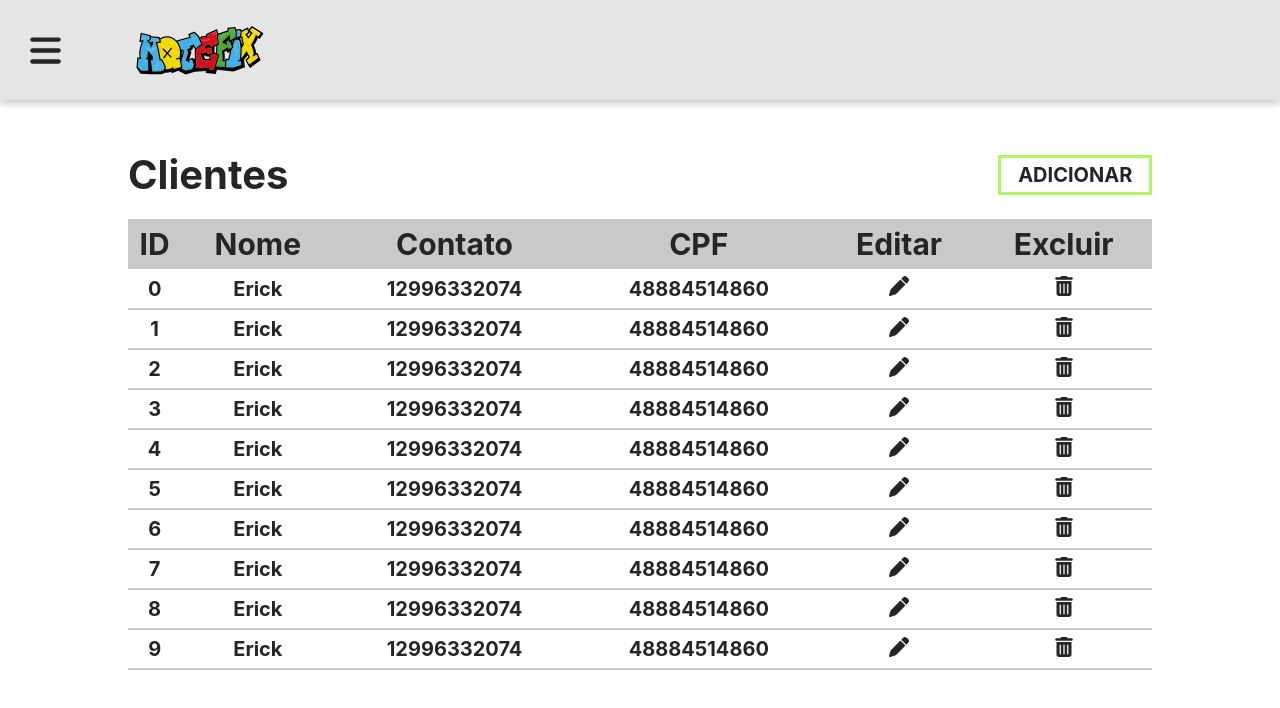
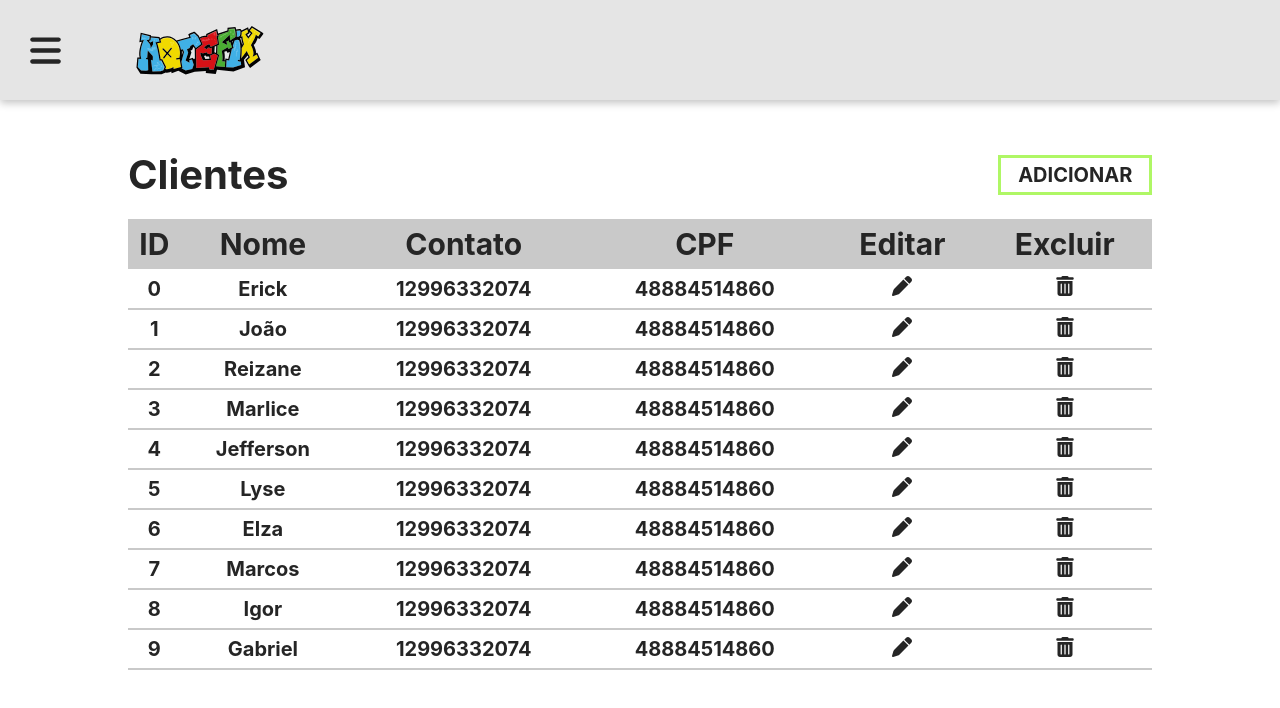
Before and after one commit to DevErickBR/system-os, a React (Vite) app: page /clientes in a window 1280 px wide. Shown: the top 708 px of the page. Built offline with nearby package versions, Linux system fonts and the light colour scheme.

Commit message:
function delete clients

```diff
--- a/src/Components/TableItens/TableItens.tsx
+++ b/src/Components/TableItens/TableItens.tsx
@@ -1,5 +1,6 @@
 import * as FaIcons from "react-icons/fa6";
 import { Table } from "./styles"
+import { delCliets } from "../../helpers/delClients";
 
 type Props = {
     id: number,
@@ -8,15 +9,15 @@ type Props = {
     cpf: string,
 }
 
-const TableItens = ({ id, name, contact, cpf }: Props) => {
+const TableItens = ({ id, name, contact, cpf, }: Props) => {
     return (
         <Table>
             <th>{id}</th>
             <th>{name}</th>
             <th>{contact}</th>
             <th>{cpf}</th>
-            <th><FaIcons.FaPen /></th>
-            <th><FaIcons.FaTrashCan /></th>
+            <th className="icon" ><FaIcons.FaPen /></th>
+            <th className="icon" onClick={() => { delCliets() }}><FaIcons.FaTrashCan /></th>
         </Table>
     );
 };
--- a/src/Components/TableItens/styles.ts
+++ b/src/Components/TableItens/styles.ts
@@ -5,7 +5,8 @@ export const Table = styled.tr`
     border-bottom: solid 2px;
     border-color: ${(props) => props.theme.colors.secondary};
     height:40px;
-    svg {
+
+    .icon{
         :hover{
         cursor: pointer;
         }
--- a/src/data/ClientsData.ts
+++ b/src/data/ClientsData.ts
@@ -3,14 +3,14 @@ import { Person } from "../types/Person"
 
 export const Clients: Person[] = [
     { id: null, name: "Erick", cpf: "48884514860", contact: "12996332074" },
-    { id: null, name: "Erick", cpf: "48884514860", contact: "12996332074" },
-    { id: null, name: "Erick", cpf: "48884514860", contact: "12996332074" },
-    { id: null, name: "Erick", cpf: "48884514860", contact: "12996332074" },
-    { id: null, name: "Erick", cpf: "48884514860", contact: "12996332074" },
-    { id: null, name: "Erick", cpf: "48884514860", contact: "12996332074" },
-    { id: null, name: "Erick", cpf: "48884514860", contact: "12996332074" },
-    { id: null, name: "Erick", cpf: "48884514860", contact: "12996332074" },
-    { id: null, name: "Erick", cpf: "48884514860", contact: "12996332074" },
-    { id: null, name: "Erick", cpf: "48884514860", contact: "12996332074" },
+    { id: null, name: "João", cpf: "48884514860", contact: "12996332074" },
+    { id: null, name: "Reizane", cpf: "48884514860", contact: "12996332074" },
+    { id: null, name: "Marlice", cpf: "48884514860", contact: "12996332074" },
+    { id: null, name: "Jefferson", cpf: "48884514860", contact: "12996332074" },
+    { id: null, name: "Lyse", cpf: "48884514860", contact: "12996332074" },
+    { id: null, name: "Elza", cpf: "48884514860", contact: "12996332074" },
+    { id: null, name: "Marcos", cpf: "48884514860", contact: "12996332074" },
+    { id: null, name: "Igor", cpf: "48884514860", contact: "12996332074" },
+    { id: null, name: "Gabriel", cpf: "48884514860", contact: "12996332074" }
 
 ]
--- /dev/null
+++ b/src/helpers/delClients.ts
@@ -0,0 +1,9 @@
+
+import { Clients } from '../data/ClientsData';
+
+export const delCliets = (id: number) => {
+    console.log(id)
+    Clients.splice(id, 1)
+    console.log(Clients)
+    return Clients
+}
--- a/src/pages/Clients/Clients.tsx
+++ b/src/pages/Clients/Clients.tsx
@@ -2,6 +2,7 @@ import { Container, HeaderTable, FormClients, Wrapper, BoxButtons, ContainerForm
 import * as FaIcons from "react-icons/fa6"
 import TableItens from "../../Components/TableItens/TableItens";
 import InputForm from "../../Components/Input/Input"
+import { Person } from "../../types/Person";
 import { Clients } from "../../data/ClientsData";
 import { useState } from "react";
 
@@ -9,6 +10,7 @@ import { useState } from "react";
 
 const ClientsPage = () => {
     const [form, showForm] = useState<boolean>(false);
+    const [listClients, setListClients] = useState<Person[]>(Clients)
     return (
         <Wrapper>
             {form &&
@@ -39,7 +41,7 @@ const ClientsPage = () => {
                             <th>Editar</th>
                             <th>Excluir</th>
                         </tr>
-                        {Clients.map((e, index) => (
+                        {listClients.map((e, index) => (
                             <TableItens key={index} id={index} name={e.name} contact={e.contact} cpf={e.cpf} />
                         ))}
                     </table>
--- a/src/pages/Clients/styles.ts
+++ b/src/pages/Clients/styles.ts
@@ -133,13 +133,12 @@ export const ButtonAction = styled.button<Props>`
         background-color:transparent;
         color: ${(props) => props.theme.colors.text};
         overflow:hidden;
-        border-radius: 15px 15px;
 
 
         &:before{
             content:"";
             width: 0%;
-            height: 10px;
+            height: 6px;
             position: absolute;
             background-color:${(Props) => Props.backGround};
             bottom: 0%;
```
